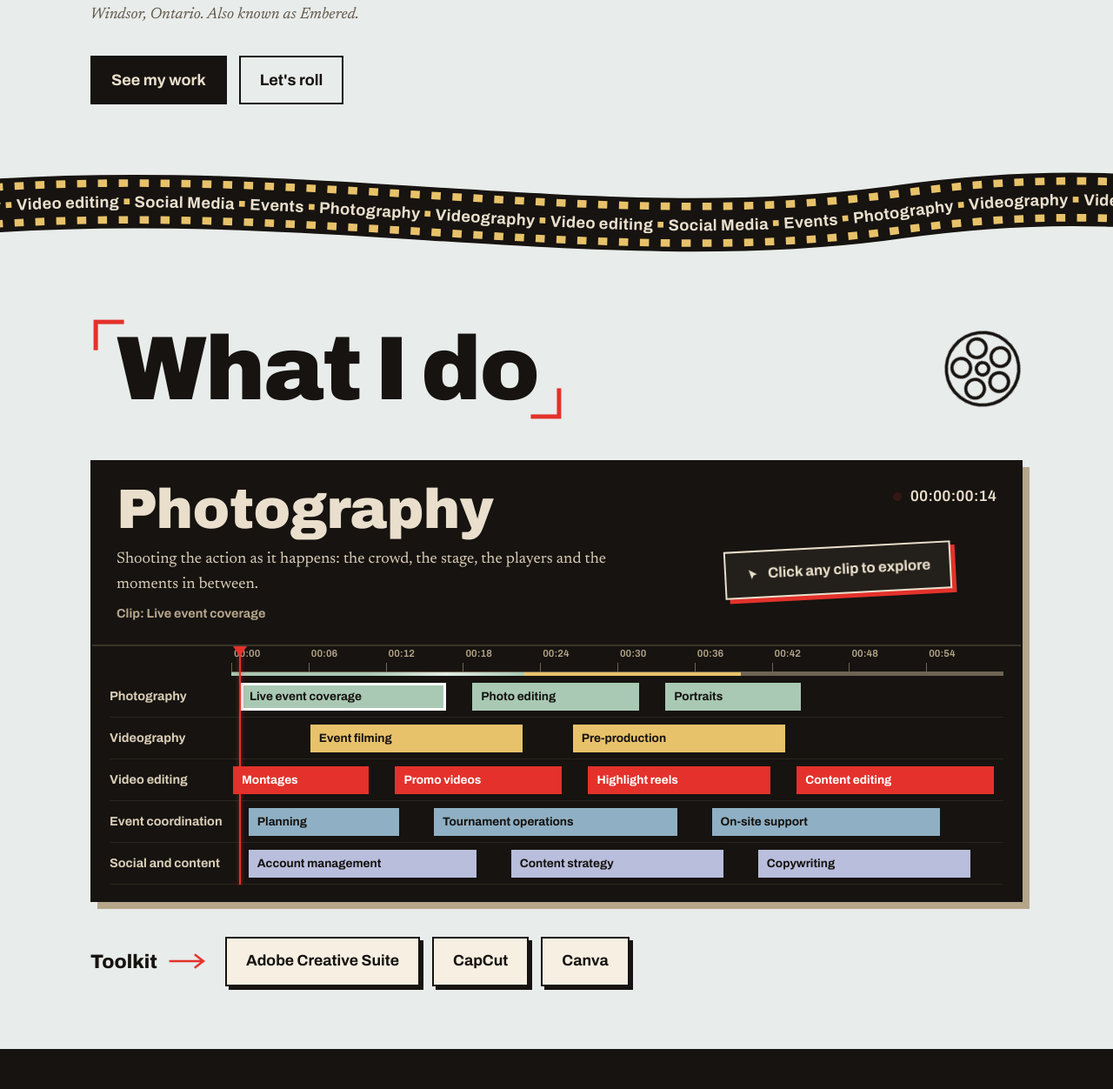
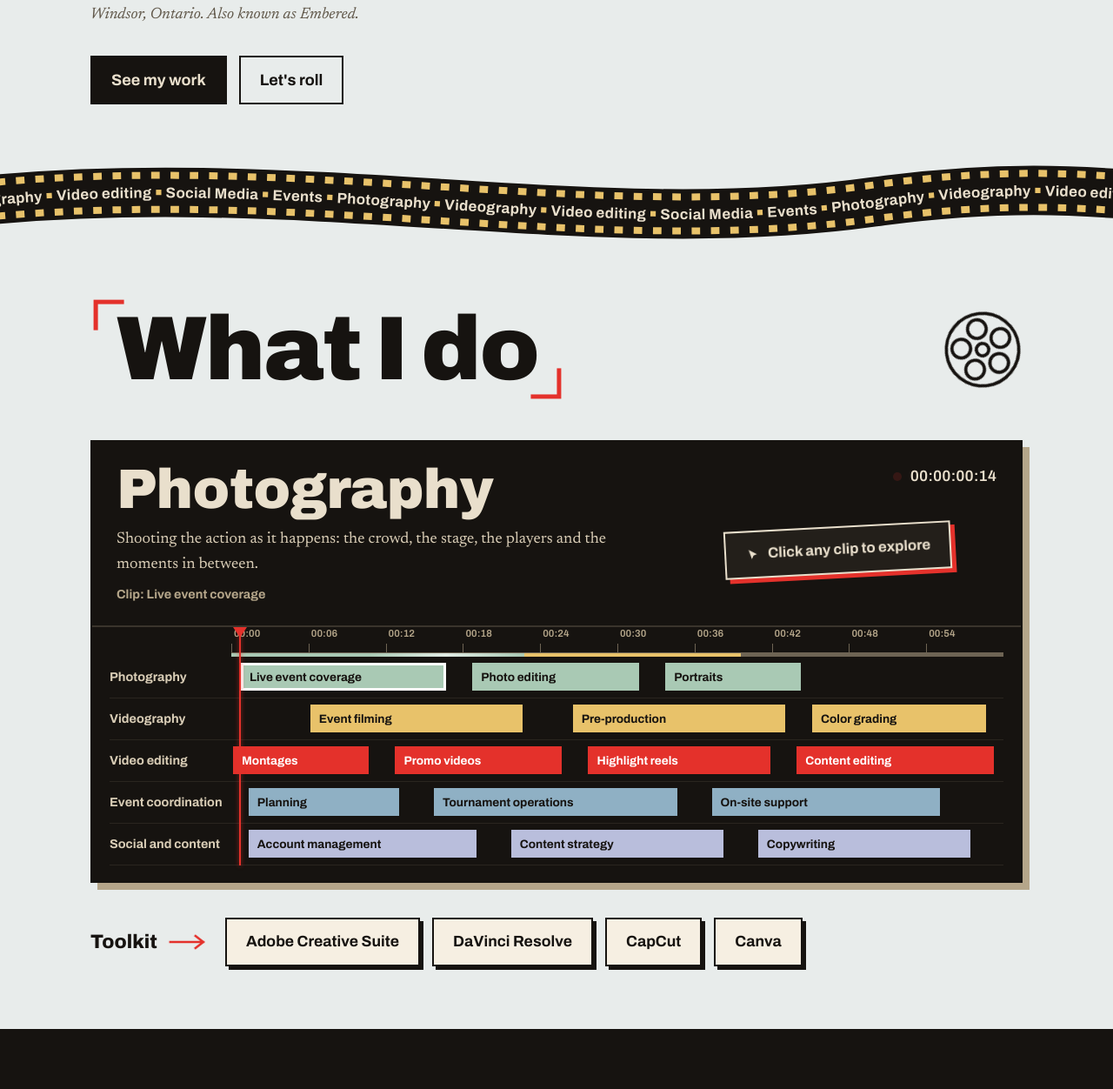
Before and after one commit to emberedd/portfolio, a plain HTML site: page index.html in a window 1280 px wide. Shown: the part 456-1708 px from the top of the page at 87% size. Drawn offline with Linux system fonts and the light colour scheme; animation ran at ten frames a second.

Commit message:
Add DaVinci Resolve and color grading; fix film strip clipping
- Toolkit: add DaVinci Resolve
- Videography lane: add Color grading clip
- Film strip separator: size by width and tighten viewBox so wide screens no longer crop the top and bottom edges

Co-Authored-By: Claude Sonnet 5.5 <noreply@anthropic.com>
Claude-Session: https://claude.ai/code/session_01KcCvKHwcoUT8d8yPZonE9y

```diff
--- a/index.html
+++ b/index.html
@@ -51,7 +51,7 @@
 </section>
 
 <div class="ticker" aria-hidden="true" data-phrases="Photography|Videography|Video editing|Social Media|Events">
-  <svg viewBox="0 0 1440 120" preserveAspectRatio="xMidYMid slice">
+  <svg viewBox="0 8 1440 104" preserveAspectRatio="xMidYMid slice">
     <path id="fsc" class="body" d="M-60 62C380 12 760 112 1130 60C1290 38 1400 44 1500 54"/>
     <path class="hole" d="M-60 40C380 -10 760 90 1130 38C1290 16 1400 22 1500 32"/>
     <path class="hole" d="M-60 84C380 34 760 134 1130 82C1290 60 1400 66 1500 76"/>
@@ -76,14 +76,14 @@
         <div class="ruler" aria-hidden="true"><span style="left:0%">00:00</span><span style="left:10%">00:06</span><span style="left:20%">00:12</span><span style="left:30%">00:18</span><span style="left:40%">00:24</span><span style="left:50%">00:30</span><span style="left:60%">00:36</span><span style="left:70%">00:42</span><span style="left:80%">00:48</span><span style="left:90%">00:54</span></div>
         <div class="rbar" aria-hidden="true"></div>
     <div class="lane"><span class="lb">Photography</span><div class="trk"><button class="clip" style="--c:#A9C9B4;left:1%;width:27%" data-t="0" data-l="Live event coverage" data-d="Shooting the action as it happens: the crowd, the stage, the players and the moments in between." data-p="1" aria-pressed="false">Live event coverage</button><button class="clip" style="--c:#A9C9B4;left:31%;width:22%" data-t="0" data-l="Photo editing" data-d="Culling, color and retouching so every gallery looks consistent and is ready to post." data-p="31" aria-pressed="false">Photo editing</button><button class="clip" style="--c:#A9C9B4;left:56%;width:18%" data-t="0" data-l="Portraits" data-d="Player and team portraits with clean lighting that give profiles and promos a polished look." data-p="56" aria-pressed="false">Portraits</button></div></div>
-    <div class="lane"><span class="lb">Videography</span><div class="trk"><button class="clip" style="--c:#E8C26A;left:10%;width:28%" data-t="1" data-l="Event filming" data-d="Capturing live events on camera, from wide shots of the room to close-up reactions." data-p="10" aria-pressed="false">Event filming</button><button class="clip" style="--c:#E8C26A;left:44%;width:28%" data-t="1" data-l="Pre-production" data-d="Planning the shoot ahead of time: shot lists, locations, schedules and gear." data-p="44" aria-pressed="false">Pre-production</button></div></div>
+    <div class="lane"><span class="lb">Videography</span><div class="trk"><button class="clip" style="--c:#E8C26A;left:10%;width:28%" data-t="1" data-l="Event filming" data-d="Capturing live events on camera, from wide shots of the room to close-up reactions." data-p="10" aria-pressed="false">Event filming</button><button class="clip" style="--c:#E8C26A;left:44%;width:28%" data-t="1" data-l="Pre-production" data-d="Planning the shoot ahead of time: shot lists, locations, schedules and gear." data-p="44" aria-pressed="false">Pre-production</button><button class="clip" style="--c:#E8C26A;left:75%;width:23%" data-t="1" data-l="Color grading" data-d="Grading footage in DaVinci Resolve so every shot matches and the final video has a consistent, polished look." data-p="75" aria-pressed="false">Color grading</button></div></div>
     <div class="lane"><span class="lb">Video editing</span><div class="trk"><button class="clip red" style="--c:#E4312B;left:0%;width:18%" data-t="2" data-l="Montages" data-d="Fast, music-driven cuts that turn a season or an event into a story." data-p="0" aria-pressed="false">Montages</button><button class="clip red" style="--c:#E4312B;left:21%;width:22%" data-t="2" data-l="Promo videos" data-d="Promotional and campaign videos that announce events and build hype." data-p="21" aria-pressed="false">Promo videos</button><button class="clip red" style="--c:#E4312B;left:46%;width:24%" data-t="2" data-l="Highlight reels" data-d="The best plays and moments, cut tight for social posts and stream recaps." data-p="46" aria-pressed="false">Highlight reels</button><button class="clip red" style="--c:#E4312B;left:73%;width:26%" data-t="2" data-l="Content editing" data-d="Everyday social content, from short clips to recaps, edited to fit each platform." data-p="73" aria-pressed="false">Content editing</button></div></div>
     <div class="lane"><span class="lb">Event coordination</span><div class="trk"><button class="clip" style="--c:#8FB0C4;left:2%;width:20%" data-t="3" data-l="Planning" data-d="Building the run of show: timelines, logistics and the details behind a smooth event." data-p="2" aria-pressed="false">Planning</button><button class="clip" style="--c:#8FB0C4;left:26%;width:32%" data-t="3" data-l="Tournament operations" data-d="Keeping brackets, schedules and players on track so the competition runs smoothly." data-p="26" aria-pressed="false">Tournament operations</button><button class="clip" style="--c:#8FB0C4;left:62%;width:30%" data-t="3" data-l="On-site support" data-d="Hands-on help on show day, solving problems and keeping the team and event moving." data-p="62" aria-pressed="false">On-site support</button></div></div>
     <div class="lane"><span class="lb">Social and content</span><div class="trk"><button class="clip" style="--c:#B9BEDC;left:2%;width:30%" data-t="4" data-l="Account management" data-d="Running day-to-day posting, community replies and channel upkeep across platforms." data-p="2" aria-pressed="false">Account management</button><button class="clip" style="--c:#B9BEDC;left:36%;width:28%" data-t="4" data-l="Content strategy" data-d="Planning what to post, when and why, built around goals and audience." data-p="36" aria-pressed="false">Content strategy</button><button class="clip" style="--c:#B9BEDC;left:68%;width:28%" data-t="4" data-l="Copywriting" data-d="Captions, announcements and campaign copy that sound like the brand." data-p="68" aria-pressed="false">Copywriting</button></div></div>
         <div class="playhead" id="head" aria-hidden="true"></div>
       </div></div>
     </div>
-    <p class="kit"><span class="l">Toolkit<svg width="46" height="20" viewBox="0 0 46 20" aria-hidden="true"><path d="M2 10h38M31 3l9 7-9 7"/></svg></span><span class="t">Adobe Creative Suite</span><span class="t">CapCut</span><span class="t">Canva</span></p>
+    <p class="kit"><span class="l">Toolkit<svg width="46" height="20" viewBox="0 0 46 20" aria-hidden="true"><path d="M2 10h38M31 3l9 7-9 7"/></svg></span><span class="t">Adobe Creative Suite</span><span class="t">DaVinci Resolve</span><span class="t">CapCut</span><span class="t">Canva</span></p>
   </div>
 </section>
 
--- a/styles.css
+++ b/styles.css
@@ -217,7 +217,7 @@ section.block.awards{background:#D6C39B}
 .rbar::after{content:"";position:absolute;inset:0;background:linear-gradient(90deg,transparent 40%,rgba(255,255,255,.65) 50%,transparent 60%);transform:translateX(-100%)}
 .ticker{margin:-6px 0 -10px;line-height:0}
 #skills{border-top:0}
-.ticker svg{display:block;width:100%;height:clamp(84px,9vw,120px)}
+.ticker svg{display:block;width:100%;height:max(84px,7.22vw)}
 .ticker .body{fill:none;stroke:var(--ink);stroke-width:64}
 .ticker .hole{fill:none;stroke:#E8C26A;stroke-width:9;stroke-dasharray:11 14}
 .ticker text{font-family:var(--display);font-weight:700;font-size:19px;fill:var(--sand);letter-spacing:.02em}
```
